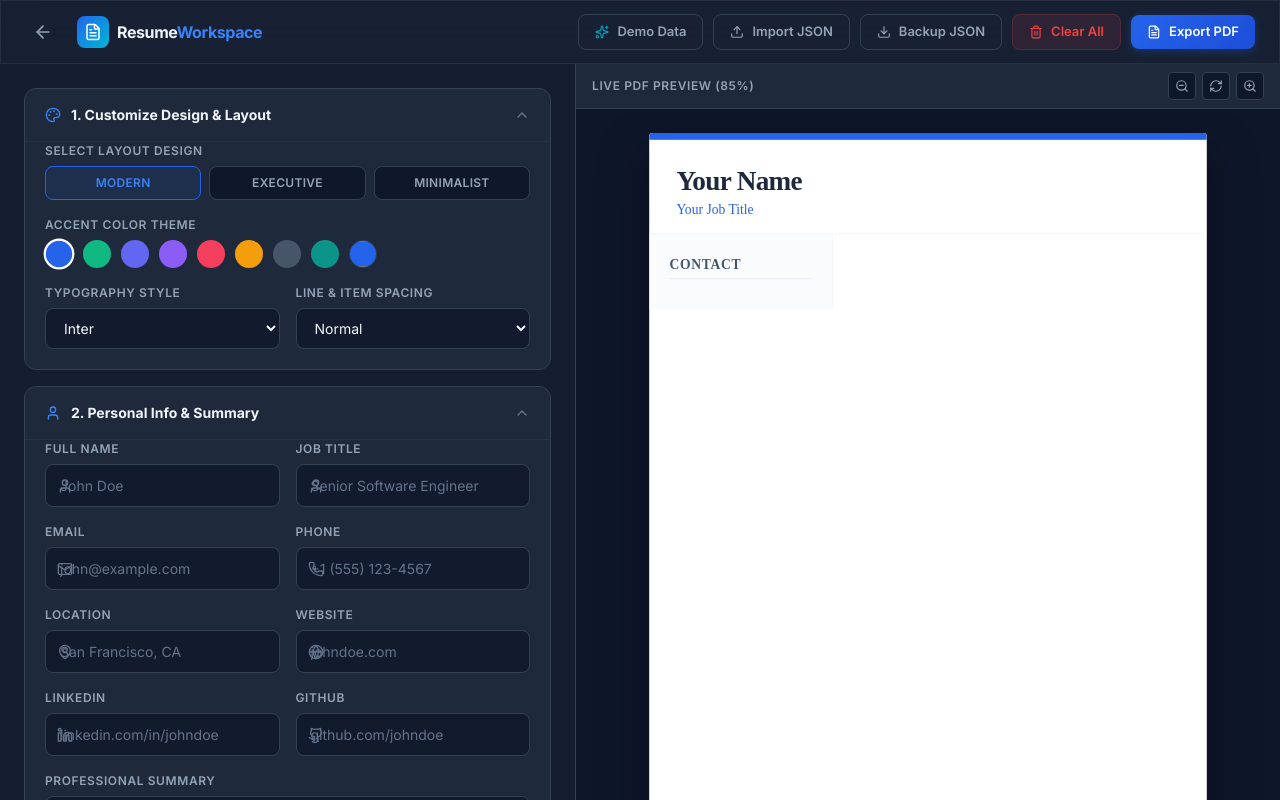
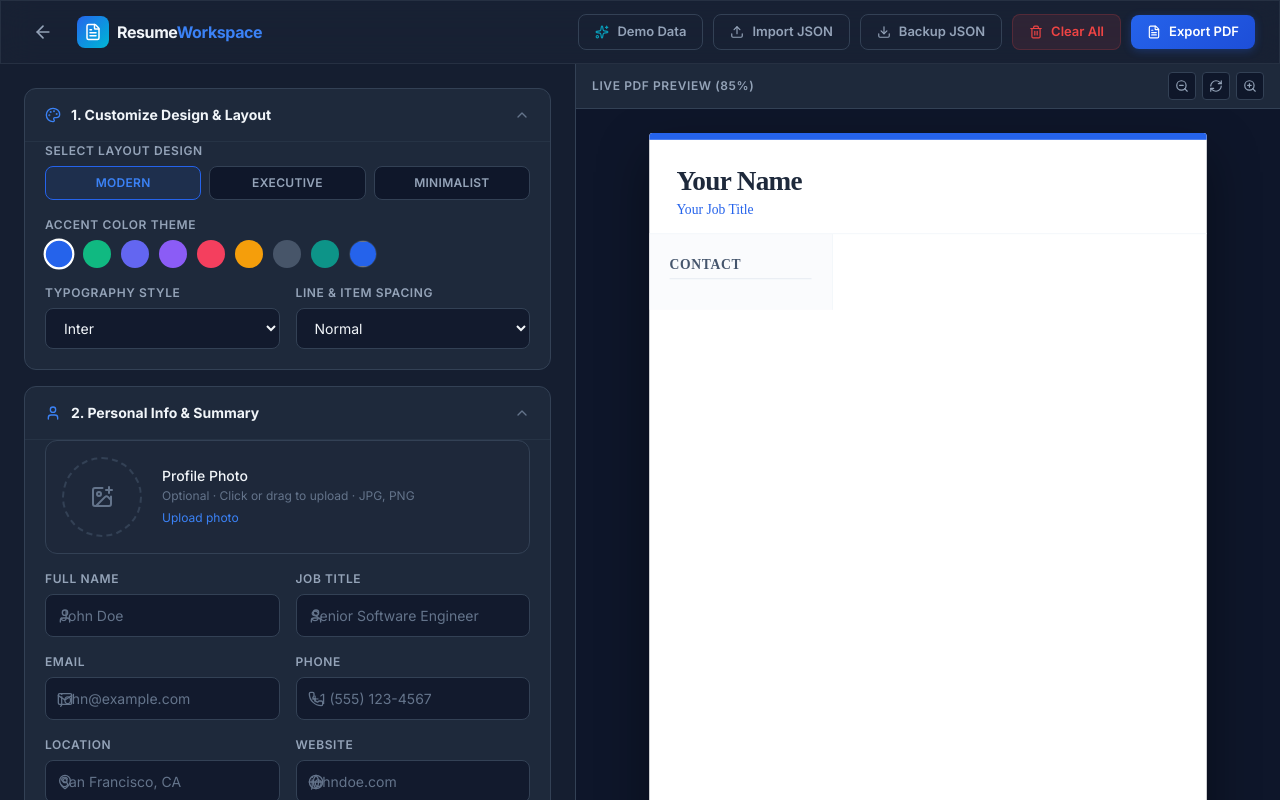
Before and after one commit to iam-neo/Resume-Maker, a Next.js app: page /builder in a window 1280 px wide. Shown: the top 800 px of the page. Built offline with nearby package versions, Linux system fonts and the light colour scheme.

Commit message:
feat: add optional profile photo upload to personal info section

```diff
--- a/src/components/editor/PersonalInfoForm.tsx
+++ b/src/components/editor/PersonalInfoForm.tsx
@@ -1,12 +1,16 @@
 'use client';
 
 import { useResume } from '@/context/ResumeContext';
+import { useRef, useState } from 'react';
 import {
   User,
   Mail,
   Phone,
   MapPin,
   Globe,
+  Camera,
+  X,
+  ImagePlus,
 } from 'lucide-react';
 import { Linkedin, Github } from '@/components/icons/BrandIcons';
 
@@ -23,10 +27,93 @@ const fields = [
 ];
 
 export default function PersonalInfoForm() {
-  const { resumeData, updatePersonalInfo, updateSummary } = useResume();
+  const { resumeData, updatePersonalInfo, updateProfileImage, removeProfileImage, updateSummary } = useResume();
+  const fileInputRef = useRef<HTMLInputElement>(null);
+  const [isDragging, setIsDragging] = useState(false);
+
+  const handleFileSelect = (file: File) => {
+    if (!file.type.startsWith('image/')) return;
+    updateProfileImage(file);
+  };
+
+  const handleDrop = (e: React.DragEvent) => {
+    e.preventDefault();
+    setIsDragging(false);
+    const file = e.dataTransfer.files[0];
+    if (file) handleFileSelect(file);
+  };
+
+  const profileImage = resumeData.personalInfo.profileImage;
 
   return (
     <div className="space-y-4">
+      {/* Profile Photo Upload */}
+      <div className="flex items-center gap-5 p-4 rounded-xl bg-surface-light/50 border border-border">
+        {profileImage ? (
+          <div className="relative group shrink-0">
+            <img
+              src={profileImage}
+              alt="Profile"
+              className="w-20 h-20 rounded-full object-cover border-2 border-border"
+            />
+            <div
+              className="absolute inset-0 rounded-full bg-black/50 opacity-0 group-hover:opacity-100 transition-opacity flex items-center justify-center gap-1.5 cursor-pointer"
+              onClick={() => fileInputRef.current?.click()}
+            >
+              <Camera className="w-4 h-4 text-white" />
+            </div>
+            <button
+              type="button"
+              onClick={removeProfileImage}
+              className="absolute -top-1 -right-1 w-5 h-5 rounded-full bg-red-500 text-white flex items-center justify-center opacity-0 group-hover:opacity-100 transition-opacity hover:bg-red-600"
+              title="Remove photo"
+            >
+              <X className="w-3 h-3" />
+            </button>
+          </div>
+        ) : (
+          <div
+            className={`w-20 h-20 rounded-full border-2 border-dashed flex items-center justify-center cursor-pointer transition-all shrink-0 ${
+              isDragging
+                ? 'border-primary bg-primary/10'
+                : 'border-border hover:border-primary/50 hover:bg-surface-light'
+            }`}
+            onClick={() => fileInputRef.current?.click()}
+            onDragOver={(e) => { e.preventDefault(); setIsDragging(true); }}
+            onDragLeave={() => setIsDragging(false)}
+            onDrop={handleDrop}
+          >
+            <ImagePlus className="w-6 h-6 text-text-muted" />
+          </div>
+        )}
+        <div>
+          <p className="text-sm font-medium text-text-primary">Profile Photo</p>
+          <p className="text-xs text-text-muted mt-0.5">
+            Optional · Click or drag to upload · JPG, PNG
+          </p>
+          {!profileImage && (
+            <button
+              type="button"
+              className="text-xs text-primary-light hover:underline mt-1"
+              onClick={() => fileInputRef.current?.click()}
+            >
+              Upload photo
+            </button>
+          )}
+        </div>
+        <input
+          ref={fileInputRef}
+          type="file"
+          accept="image/*"
+          className="hidden"
+          onChange={(e) => {
+            const file = e.target.files?.[0];
+            if (file) handleFileSelect(file);
+            e.target.value = '';
+          }}
+        />
+      </div>
+
       <div className="grid grid-cols-1 md:grid-cols-2 gap-4">
         {fields.map(({ key, label, placeholder, icon: Icon }) => (
           <div key={key}>
--- a/src/context/ResumeContext.tsx
+++ b/src/context/ResumeContext.tsx
@@ -16,6 +16,8 @@ interface ResumeContextType {
   resumeData: ResumeData;
   setResumeData: React.Dispatch<React.SetStateAction<ResumeData>>;
   updatePersonalInfo: (field: string, value: string) => void;
+  updateProfileImage: (file: File) => void;
+  removeProfileImage: () => void;
   updateSummary: (value: string) => void;
 
   addWorkExperience: () => void;
@@ -84,6 +86,42 @@ export function ResumeProvider({ children }: { children: React.ReactNode }) {
     setResumeData((prev) => ({
       ...prev,
       personalInfo: { ...prev.personalInfo, [field]: value },
+    }));
+  }, []);
+
+  const updateProfileImage = useCallback((file: File) => {
+    const reader = new FileReader();
+    reader.onload = (e) => {
+      const img = new Image();
+      img.onload = () => {
+        const MAX_SIZE = 300;
+        let w = img.width;
+        let h = img.height;
+        if (w > MAX_SIZE || h > MAX_SIZE) {
+          const ratio = Math.min(MAX_SIZE / w, MAX_SIZE / h);
+          w = Math.round(w * ratio);
+          h = Math.round(h * ratio);
+        }
+        const canvas = document.createElement('canvas');
+        canvas.width = w;
+        canvas.height = h;
+        const ctx = canvas.getContext('2d');
+        ctx?.drawImage(img, 0, 0, w, h);
+        const dataUrl = canvas.toDataURL('image/jpeg', 0.85);
+        setResumeData((prev) => ({
+          ...prev,
+          personalInfo: { ...prev.personalInfo, profileImage: dataUrl },
+        }));
+      };
+      img.src = e.target?.result as string;
+    };
+    reader.readAsDataURL(file);
+  }, []);
+
+  const removeProfileImage = useCallback(() => {
+    setResumeData((prev) => ({
+      ...prev,
+      personalInfo: { ...prev.personalInfo, profileImage: undefined },
     }));
   }, []);
 
@@ -282,6 +320,8 @@ export function ResumeProvider({ children }: { children: React.ReactNode }) {
         resumeData,
         setResumeData,
         updatePersonalInfo,
+        updateProfileImage,
+        removeProfileImage,
         updateSummary,
         addWorkExperience,
         updateWorkExperience,
--- a/src/types/resume.ts
+++ b/src/types/resume.ts
@@ -7,6 +7,7 @@ export interface PersonalInfo {
   website: string;
   linkedin: string;
   github: string;
+  profileImage?: string;
 }
 
 export interface WorkExperience {
```
